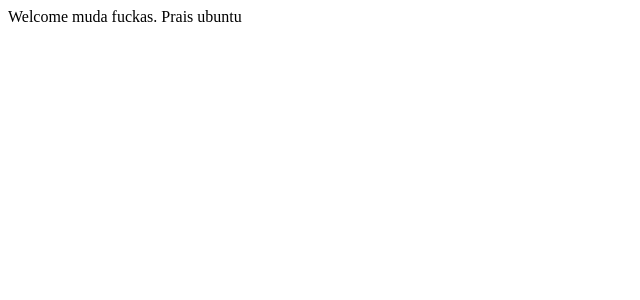
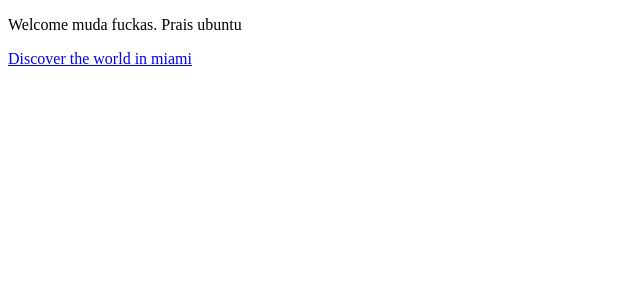
Before and after one commit to jpbamberg1993/miadiscovery, a Next.js app: page / in a window 1280 px wide. Shown: the top 300 px of the page, without its empty margins (0-640 px from the left). Built offline with nearby package versions, Linux system fonts and the light colour scheme.

Commit message:
created routes

```diff
--- a/pages/index.js
+++ b/pages/index.js
@@ -1,5 +1,11 @@
+import Link from 'next/link'
+
 function Home() {
-  return <div>Welcome muda fuckas. Prais ubuntu</div>
+  return <div><p>Welcome muda fuckas. Prais ubuntu</p>
+   <Link href="/discover">
+      <a>Discover the world in miami</a>
+    </Link>
+  </div>
 }
 
 export default Home
```
Also changed, not shown: pages/country.js (added, +12 -0 lines), pages/discover.js (added, +12 -0 lines), pages/restaurants.js (added, +7 -0 lines).
